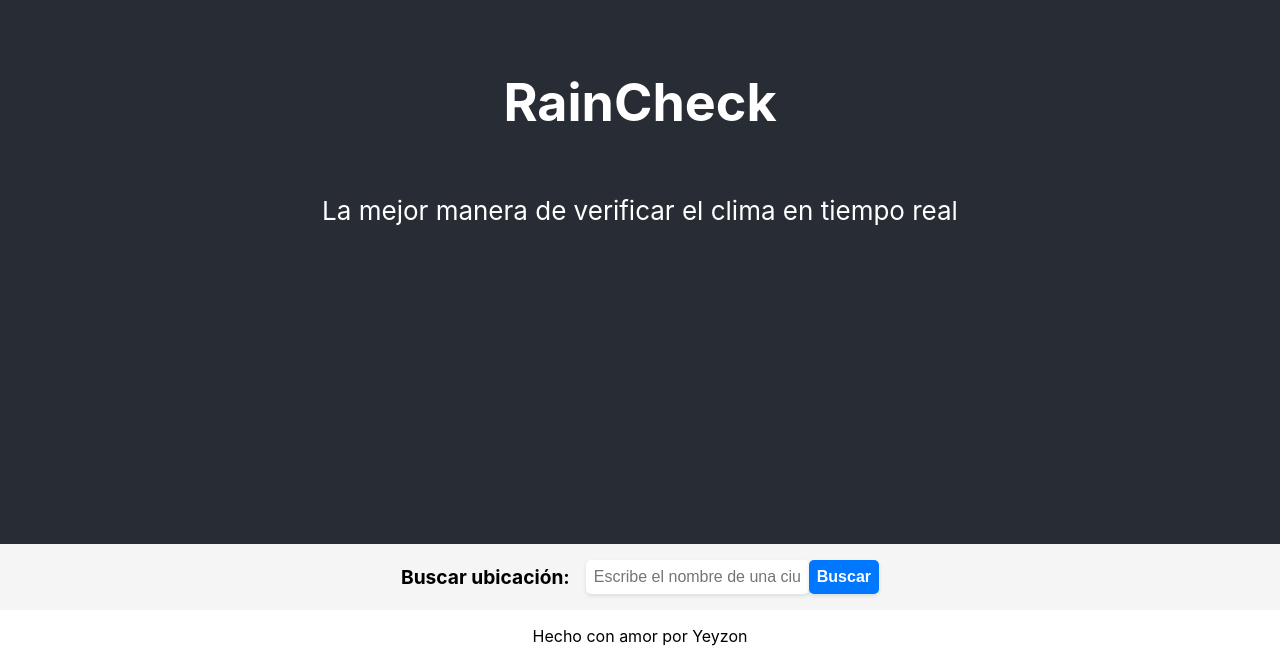
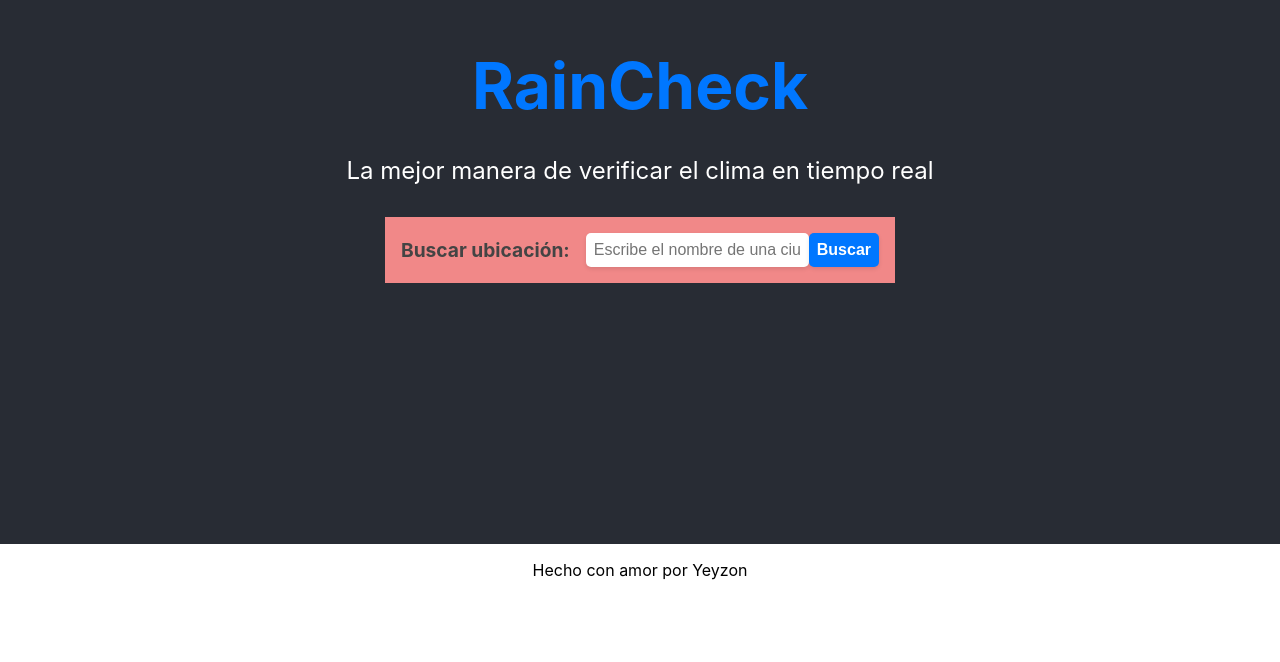
Before and after one commit to Yeyz75/RainCkeck, a React (Create React App) app: page / in a window 1280 px wide. Shown: the part 256-918 px from the top of the page. After the commit the page ends 852 px from the top, so only its background shows below. Built offline with nearby package versions, Linux system fonts and the light colour scheme.

Commit message:
Funcionando el buscador mediante API

```diff
--- a/src/App.css
+++ b/src/App.css
@@ -5,6 +5,7 @@
 .App-logo {
   height: 40vmin;
   pointer-events: none;
+  transition: transform 0.5s ease;
 }
 
 @media (prefers-reduced-motion: no-preference) {
@@ -24,6 +25,19 @@
   color: white;
 }
 
+.App-header h1 {
+  font-weight: bold;
+  font-size: 4rem;
+  margin-bottom: 0.5rem;
+  color: #0077ff;
+}
+
+.App-header p {
+  font-size: 1.5rem;
+  margin-bottom: 2rem;
+  color: #ffffff;
+}
+
 .App-link {
   color: #61dafb;
 }
@@ -32,6 +46,7 @@
   from {
     transform: rotate(0deg);
   }
+
   to {
     transform: rotate(360deg);
   }
--- a/src/App.js
+++ b/src/App.js
@@ -8,10 +8,8 @@ function App() {
       <header className="App-header">
         <h1>RainCheck</h1>
         <p>La mejor manera de verificar el clima en tiempo real</p>
+        <LocationSearch />
       </header>
-      <main>
-        <LocationSearch />
-      </main>
       <footer>
         <p>Hecho con amor por Yeyzon</p>
       </footer>
--- a/src/components/LocationSearch.js
+++ b/src/components/LocationSearch.js
@@ -1,13 +1,31 @@
 import React, { useState } from 'react';
+import { searchCities } from '../services/weather.js';
 import '../styles/LocationSearch.css';
 
 function LocationSearch() {
     const [searchQuery, setSearchQuery] = useState('');
+    const [searchResults, setSearchResults] = useState([]);
 
     const handleSubmit = (e) => {
         e.preventDefault();
         // Aquí podrías llamar a una función que busque la ubicación en la API
         // y envíe los resultados a otros componentes para su visualización
+    };
+
+    const handleInputChange = async (e) => {
+        const query = e.target.value;
+        setSearchQuery(query);
+        if (query.length > 2) {
+            try {
+                const results = await searchCities(query);
+                setSearchResults(results);
+            } catch (error) {
+                console.error(error);
+                setSearchResults([]);
+            }
+        } else {
+            setSearchResults([]);
+        }
     };
 
     return (
@@ -19,10 +37,20 @@ function LocationSearch() {
                     type="text"
                     placeholder="Escribe el nombre de una ciudad o código postal"
                     value={searchQuery}
-                    onChange={(e) => setSearchQuery(e.target.value)}
+                    onChange={handleInputChange}
                 />
                 <button type="submit">Buscar</button>
             </form>
+            {searchResults.length > 0 && (
+                <ul>
+                    {searchResults.map((result) => (
+                        <li key={result.id}>
+                            {result.name}, {result.country}
+                        </li>
+                    ))}
+                </ul>
+
+            )}
         </div>
     );
 }
--- a/src/services/weather.js
+++ b/src/services/weather.js
@@ -0,0 +1,21 @@
+const API_KEY = 'edf3e9fde17c444f747f1fb40c31a83d';
+
+export async function searchCities(query) {
+    const url = `http://api.openweathermap.org/geo/1.0/direct?q=${query}&limit=10&appid=${API_KEY}`;
+    const response = await fetch(url);
+    const data = await response.json();
+    console.log(data)
+    if (Array.isArray(data)) {
+        return data.map((city) => {
+            return {
+                id: city.name + ', ' + city.country,
+                name: city.name,
+                country: city.country,
+                lat: city.lat,
+                lon: city.lon,
+            };
+        });
+    } else {
+        throw new Error('La respuesta de la API no es un arreglo');
+    }
+}
--- a/src/styles/LocationSearch.css
+++ b/src/styles/LocationSearch.css
@@ -4,7 +4,7 @@
     justify-content: center;
     align-items: center;
     padding: 1rem;
-    background-color: #f5f5f5;
+    background-color: #f18888;
 }
 
 .LocationSearch form {
@@ -18,6 +18,7 @@
     font-size: 1.2rem;
     font-weight: bold;
     margin-right: 1rem;
+    color: #444444;
 }
 
 .LocationSearch input[type="text"] {
@@ -26,6 +27,8 @@
     border: none;
     border-radius: 5px;
     box-shadow: 0 2px 4px rgba(0, 0, 0, 0.1);
+    background-color: #ffffff;
+    color: #444444;
 }
 
 .LocationSearch input[type="text"]:focus {
```
